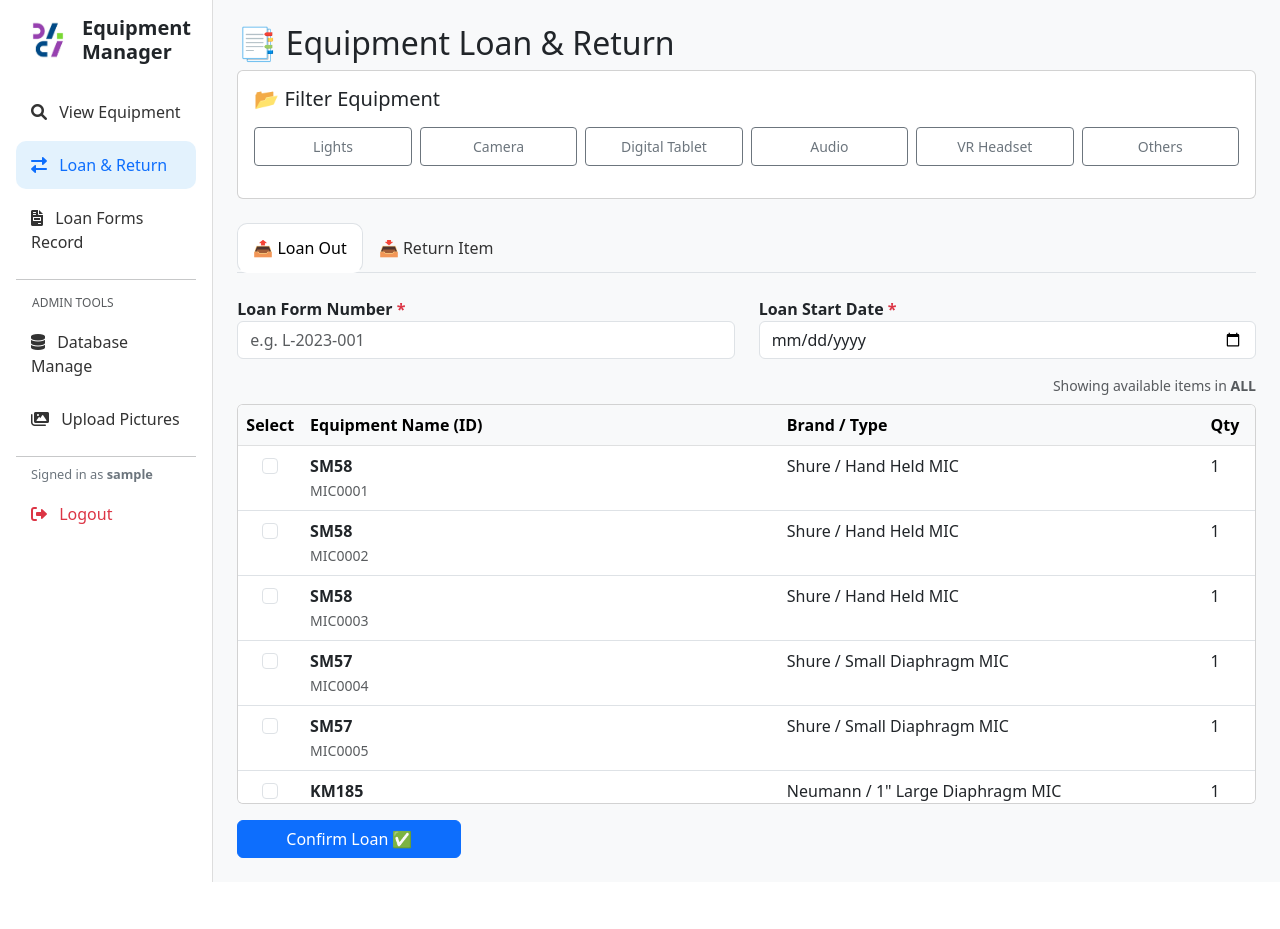
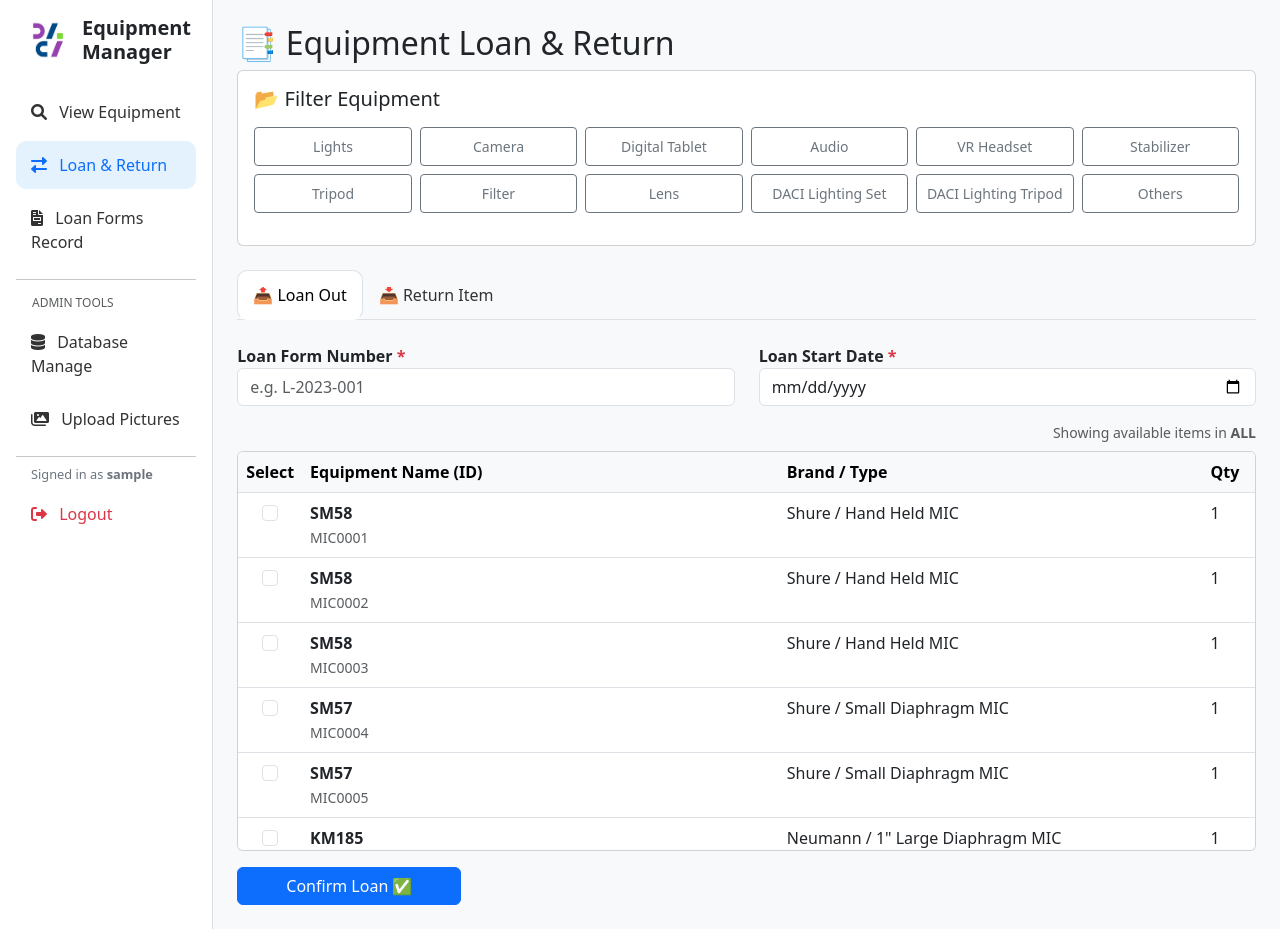
Before and after one commit to rexwonghk97/EquipmentManager, a Flask app: page /loan_return in a window 1280 px wide. Before the commit the page ends 882 px from the top, so only its background shows below. Run offline with Flask 3, Linux system fonts and the light colour scheme; the visitor is signed in with stand-in values (Sample User, id 1); data comes from the database, SQL or seed files in the repository; some libraries are stand-ins or nearby versions.

Commit message:
Update loan_return.html

```diff
--- a/templates/loan_return.html
+++ b/templates/loan_return.html
@@ -43,7 +43,7 @@
 
     <!-- Category Buttons -->
     <div class="row g-2 mb-3">
-        {% for cat in ['Lights', 'Camera', 'Digital Tablet', 'Audio', 'VR Headset', 'Others'] %}
+        {% for cat in ['Lights', 'Camera', 'Digital Tablet', 'Audio', 'VR Headset', 'Stabilizer', 'Tripod', 'Filter', 'Lens', 'DACI Lighting Set', 'DACI Lighting Tripod', 'Others'] %}
         <div class="col-4 col-md-2">
             <a href="{{ url_for('loan_return', category=cat) }}"
                class="btn btn-sm w-100 py-2 d-flex flex-column align-items-center justify-content-center {% if curr_cat == cat %}btn-primary{% else %}btn-outline-secondary{% endif %}">
```
